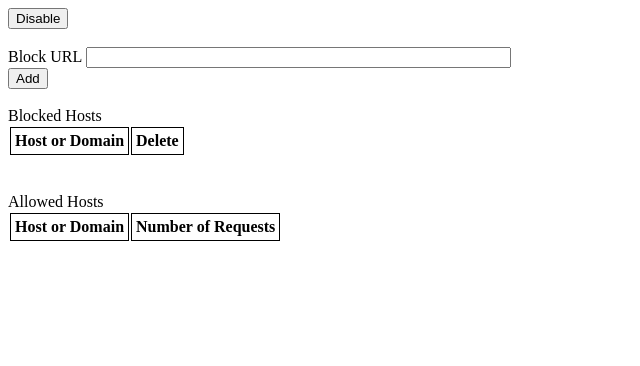
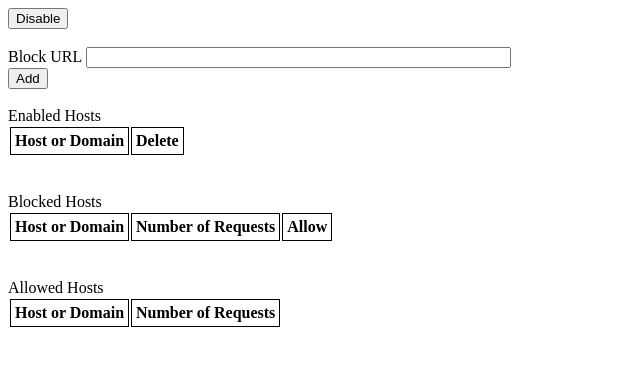
Before and after one commit to joseph-jja/chrome-content-scripts, a browser extension: page url-block/options.html in a window 1280 px wide. Shown: the whole page, without its empty margins (0-640 px from the left). Drawn offline with Linux system fonts and the light colour scheme.

Commit message:
update options page

```diff
--- a/url-block/options.html
+++ b/url-block/options.html
@@ -32,8 +32,8 @@
 
         <br>
         <br>
-        Blocked Hosts
-        <table id="display-results">
+        Enabled Hosts
+        <table id="enabled-results">
             <thead>
             <tr>
                 <th>Host or Domain</th>
@@ -46,8 +46,21 @@
 
     <br>
     <br>
+    Blocked Hosts
+        <table id="blocked-results">
+            <thead>
+            <tr>
+                <th>Host or Domain</th>
+                <th>Number of Requests</th>
+                <th>Allow</th>
+            </tr>
+            </thead>
+            <tbody></tbody>
+        </table>
+    <br>
+    <br>
     Allowed Hosts
-    <table id="blocked-results">
+    <table id="allowed-results">
         <thead>
         <tr>
             <th>Host or Domain</th>
```
